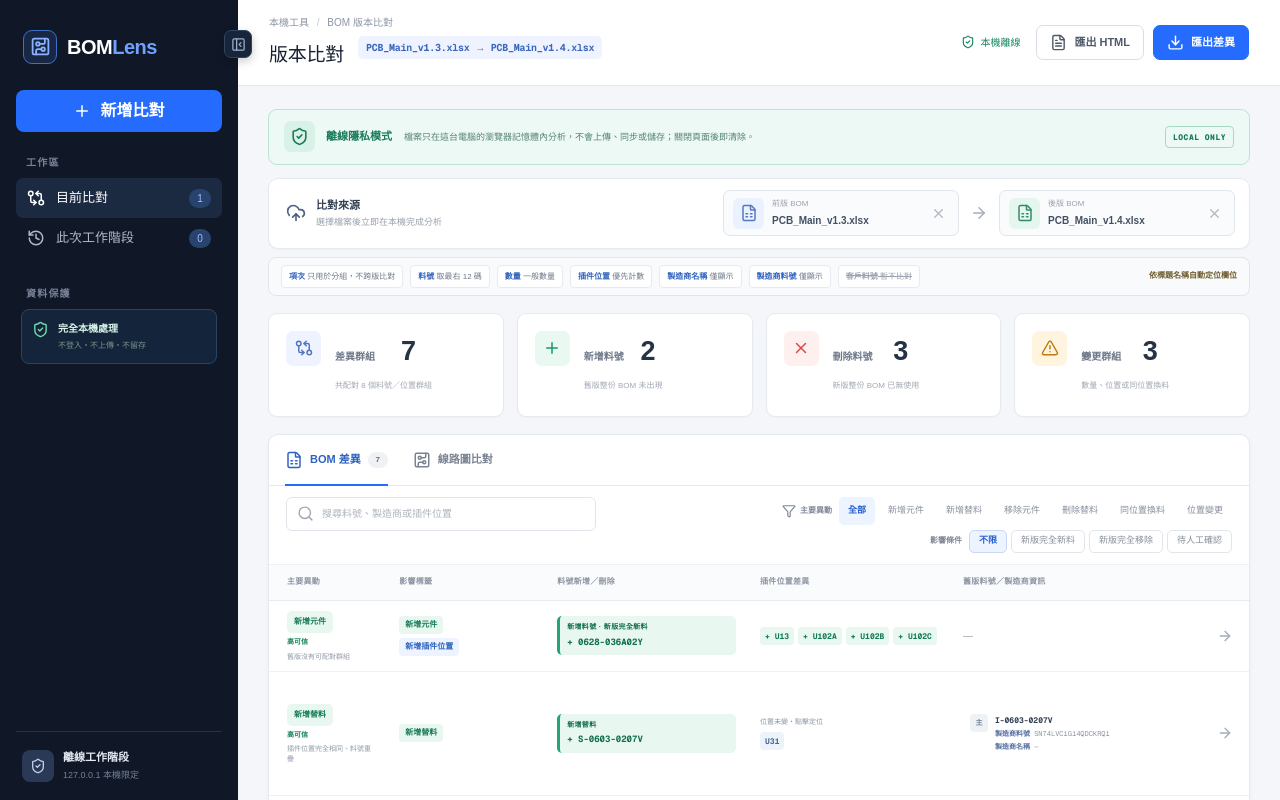
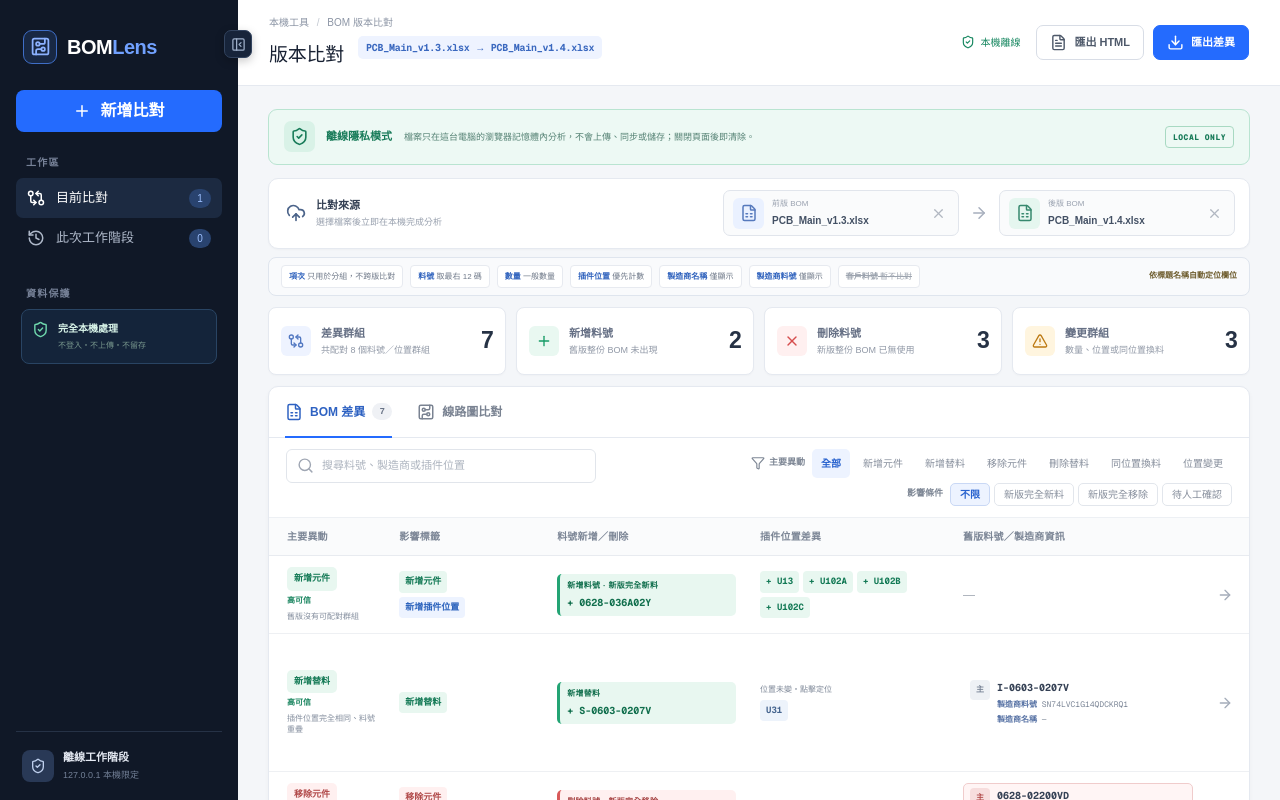
Before and after one commit to johnny802023-YU/BOMLens, a Next.js app: page / in a window 1280 px wide. Shown: the top 800 px of the page. Built offline with nearby package versions, Linux system fonts and the light colour scheme.

Commit message:
Improve BOM result readability

```diff
--- a/app/globals.css
+++ b/app/globals.css
@@ -121,69 +121,69 @@ button { cursor: pointer; }
 .audit-strip strong { color: #315b4b; font-size: 9px; }
 .audit-strip small { color: #70847c; font-size: 8px; white-space: nowrap; overflow: hidden; text-overflow: ellipsis; }
 
-.summary-grid { display: grid; grid-template-columns: repeat(4, 1fr); gap: 13px; margin: 17px 0; }
-.summary-card { min-height: 104px; border-radius: 9px; padding: 17px; display: flex; align-items: flex-start; gap: 14px; border: 1px solid var(--line); background: white; box-shadow: 0 1px 2px rgba(16,24,40,.025); }
-.summary-icon { flex: 0 0 auto; width: 35px; height: 35px; border-radius: 7px; display: grid; place-items: center; background: #eef3ff; color: #5278c2; }
-.summary-icon svg { width: 18px; }
+.summary-grid { display: grid; grid-template-columns: repeat(4, 1fr); gap: 10px; margin: 11px 0; }
+.summary-card { min-height: 68px; border-radius: 8px; padding: 10px 12px; display: flex; align-items: center; gap: 10px; border: 1px solid var(--line); background: white; box-shadow: 0 1px 2px rgba(16,24,40,.025); }
+.summary-icon { flex: 0 0 auto; width: 30px; height: 30px; border-radius: 6px; display: grid; place-items: center; background: #eef3ff; color: #5278c2; }
+.summary-icon svg { width: 16px; }
 .summary-card.added .summary-icon { background: #e9f8f1; color: var(--green); }
 .summary-card.removed .summary-icon { background: #fff0f0; color: var(--red); }
 .summary-card.changed .summary-icon { background: #fff5df; color: var(--amber); }
-.summary-card > div { display: grid; grid-template-columns: auto auto; align-items: baseline; column-gap: 9px; }
-.summary-card small { grid-column: 1; color: #70798a; font-size: 10px; font-weight: 650; }
-.summary-card strong { grid-column: 2; grid-row: 1 / 3; color: #263245; font-size: 27px; letter-spacing: -1px; }
-.summary-card p { grid-column: 1 / 3; margin: 9px 0 0; color: #a0a7b3; font-size: 8px; }
+.summary-card > div { min-width: 0; flex: 1; display: grid; grid-template-columns: 1fr auto; align-items: center; column-gap: 8px; }
+.summary-card small { grid-column: 1; color: #667085; font-size: 11px; font-weight: 700; }
+.summary-card strong { grid-column: 2; grid-row: 1 / 3; color: #263245; font-size: 23px; line-height: 1; letter-spacing: -.7px; }
+.summary-card p { grid-column: 1; margin: 3px 0 0; overflow: hidden; color: #9098a6; font-size: 9px; line-height: 1.25; text-overflow: ellipsis; white-space: nowrap; }
 
 .panel { background: white; border: 1px solid var(--line); border-radius: 10px; overflow: hidden; box-shadow: 0 2px 5px rgba(16,24,40,.035); }
 .tabs { height: 51px; padding: 0 16px; border-bottom: 1px solid var(--line); display: flex; align-items: stretch; gap: 25px; }
-.tabs button { position: relative; border: 0; background: transparent; color: #7a8392; display: flex; align-items: center; gap: 7px; font-size: 11px; font-weight: 700; }
+.tabs button { position: relative; border: 0; background: transparent; color: #7a8392; display: flex; align-items: center; gap: 7px; font-size: 12px; font-weight: 700; }
 .tabs button.active { color: #2e62c2; }
 .tabs button.active::after { content: ""; position: absolute; inset: auto 0 -1px; height: 2px; background: var(--blue); }
-.tabs button span { min-width: 20px; border-radius: 10px; padding: 2px 5px; color: #687386; background: #eff1f5; font-size: 8px; }
+.tabs button span { min-width: 20px; border-radius: 10px; padding: 2px 5px; color: #687386; background: #eff1f5; font-size: 9px; }
 .table-tools { min-height: 76px; border-bottom: 1px solid #edf0f4; padding: 11px 17px; display: flex; align-items: flex-start; justify-content: space-between; gap: 20px; }
 .search { width: 310px; height: 34px; display: flex; align-items: center; gap: 8px; border: 1px solid #e1e5eb; border-radius: 6px; padding: 0 10px; color: #a0a7b4; }
 .search:focus-within { border-color: #9fbbf6; box-shadow: 0 0 0 3px #edf3ff; }
-.search input { min-width: 0; flex: 1; border: 0; outline: none; color: #344054; font-size: 10px; }
+.search input { min-width: 0; flex: 1; border: 0; outline: none; color: #344054; font-size: 11px; }
 .search input::placeholder { color: #adb4bf; }
 .filter-panel { min-width: 0; display: flex; flex-direction: column; align-items: flex-end; gap: 5px; }
 .filters { display: flex; align-items: center; justify-content: flex-end; gap: 4px; color: #9aa1ad; flex-wrap: wrap; }
-.filter-title { margin-right: 3px; display: inline-flex; align-items: center; gap: 4px; color: #7e8795; font-size: 8px; font-weight: 700; white-space: nowrap; }
-.filters button { height: 28px; padding: 0 9px; border: 0; border-radius: 5px; background: transparent; color: #858d9b; font-size: 9px; }
+.filter-title { margin-right: 3px; display: inline-flex; align-items: center; gap: 4px; color: #7e8795; font-size: 9px; font-weight: 700; white-space: nowrap; }
+.filters button { height: 29px; padding: 0 9px; border: 0; border-radius: 5px; background: transparent; color: #858d9b; font-size: 10px; }
 .filters button.active { background: #edf3ff; color: #2862ce; font-weight: 700; }
 .impact-filters button { height: 23px; border: 1px solid #e2e6ec; background: white; }
 .impact-filters button.active { border-color: #c9d8f5; background: #edf3ff; }
 .table-wrap { overflow-x: auto; }
 table { width: 100%; border-collapse: collapse; min-width: 1320px; table-layout: fixed; }
-th { height: 36px; padding: 0 12px; background: #fafbfc; border-bottom: 1px solid #e8ebf0; color: #8d95a3; font-size: 8px; text-transform: uppercase; letter-spacing: .25px; text-align: left; }
+th { height: 38px; padding: 0 12px; background: #fafbfc; border-bottom: 1px solid #e8ebf0; color: #7d8797; font-size: 10px; text-transform: uppercase; letter-spacing: .2px; text-align: left; }
 th:nth-child(1) { width: 105px; padding-left: 18px; } th:nth-child(2) { width: 140px; } th:nth-child(3) { width: 180px; } th:nth-child(4) { width: 180px; } th:nth-child(5) { width: 225px; } th:nth-child(6) { width: 36px; } th:nth-child(7) { width: 225px; } th:nth-child(8) { width: 80px; }
-td { min-height: 57px; padding: 10px 12px; border-bottom: 1px solid #eef0f3; font-size: 10px; vertical-align: middle; }
+td { min-height: 57px; padding: 11px 12px; border-bottom: 1px solid #eef0f3; font-size: 12px; vertical-align: middle; }
 td:first-child { padding-left: 18px; }
 tr:hover td { background: #fbfcff; }
-.badge { display: inline-block; min-width: 42px; padding: 4px 7px; border-radius: 4px; text-align: center; font-size: 8px; font-weight: 800; }
+.badge { display: inline-block; min-width: 46px; padding: 4px 7px; border-radius: 4px; text-align: center; font-size: 9px; font-weight: 800; }
 .badge.added { background: #e8f7f0; color: #19835d; }
 .badge.removed { background: #fff0f0; color: #bd4f4f; }
 .badge.changed { background: #fff3dc; color: #aa6f13; }
-.primary-badge { display: inline-block; padding: 5px 7px; border-radius: 5px; font-size: 8px; font-weight: 800; white-space: nowrap; }
+.primary-badge { display: inline-block; padding: 5px 7px; border-radius: 5px; font-size: 9px; font-weight: 800; white-space: nowrap; }
 .primary-badge.added { color: #147a56; background: #e8f7f0; }
 .primary-badge.removed { color: #b14949; background: #fff0f0; }
 .primary-badge.changed { color: #2c63bd; background: #edf3ff; }
 .primary-badge.replacement { color: #9a651b; background: #fff3dc; }
 .primary-stack { display: flex; flex-direction: column; align-items: flex-start; gap: 4px; }
-.confidence { font-size: 7px; font-weight: 800; }
+.confidence { font-size: 8px; font-weight: 800; }
 .confidence.high { color: #16835d; }.confidence.medium { color: #9a651b; }.confidence.low { color: #b14949; }
-.match-reason { max-width: 100px; color: #9099a8; font-size: 7px; line-height: 1.35; }
-.refdes { font-family: var(--font-geist-mono); color: #364258; font-size: 10px; }
+.match-reason { max-width: 105px; color: #838d9d; font-size: 8px; line-height: 1.4; }
+.refdes { font-family: var(--font-geist-mono); color: #364258; font-size: 11px; }
 .no-change { color: #a5acb7; }
 .b-diff-list { display: flex; flex-direction: column; gap: 5px; }
 .b-diff { padding: 6px 7px; display: flex; flex-direction: column; gap: 3px; border-radius: 5px; }
 .b-diff.added { color: #116f4d; background: #e8f7f0; border-left: 3px solid #23a474; }
 .b-diff.removed { color: #a74343; background: #fff0f0; border-left: 3px solid #d85a5a; }
-.b-diff span { font-size: 7px; font-weight: 800; letter-spacing: .35px; }
-.b-diff strong { font-family: var(--font-geist-mono); font-size: 9px; }
+.b-diff span { font-size: 8px; font-weight: 800; letter-spacing: .3px; }
+.b-diff strong { font-family: var(--font-geist-mono); font-size: 10px; }
 .b-diff-none { display: flex; flex-direction: column; gap: 4px; color: #8a93a1; }
-.b-diff-none strong { font-size: 8px; }
-.b-diff-none small { color: #7b61a8; font-size: 7px; }
+.b-diff-none strong { font-size: 9px; }
+.b-diff-none small { color: #7b61a8; font-size: 8px; }
 .change-list { display: flex; flex-direction: column; align-items: flex-start; gap: 4px; }
-.change-pill { display: inline-block; padding: 3px 6px; border-radius: 4px; font-size: 8px; font-weight: 700; }
+.change-pill { display: inline-block; padding: 4px 6px; border-radius: 4px; font-size: 9px; font-weight: 700; }
 .change-pill.added { color: #147a56; background: #e8f7f0; }
 .change-pill.removed { color: #b14949; background: #fff0f0; }
 .change-pill.position { color: #2c63bd; background: #edf3ff; }
@@ -195,26 +195,26 @@ tr:hover td { background: #fbfcff; }
 .part-entry { min-width: 0; padding: 4px 6px; display: flex; gap: 7px; align-items: flex-start; border: 1px solid transparent; border-radius: 5px; }
 .part-entry.added { border-color: #bce6d3; background: #effaf5; }
 .part-entry.removed { border-color: #f0cccc; background: #fff5f5; }
-.part-role { flex: 0 0 auto; width: 18px; height: 18px; display: grid; place-items: center; border-radius: 4px; background: #eef1f5; color: #758093; font-size: 7px; font-weight: 800; }
+.part-role { flex: 0 0 auto; width: 20px; height: 20px; display: grid; place-items: center; border-radius: 4px; background: #eef1f5; color: #758093; font-size: 8px; font-weight: 800; }
 .part-entry.added .part-role { background: #d8f1e5; color: #147a56; }
 .part-entry.removed .part-role { background: #f7dddd; color: #b14949; }
 .part-entry > div { min-width: 0; display: flex; flex-direction: column; gap: 3px; }
-.part-entry strong { overflow: hidden; color: #344054; font-family: var(--font-geist-mono); font-size: 8px; text-overflow: ellipsis; white-space: nowrap; }
-.part-entry small { overflow: hidden; color: #8d96a5; font-family: var(--font-geist-mono); font-size: 7px; text-overflow: ellipsis; white-space: nowrap; }
+.part-entry strong { overflow: hidden; color: #344054; font-family: var(--font-geist-mono); font-size: 10px; text-overflow: ellipsis; white-space: nowrap; }
+.part-entry small { overflow: hidden; color: #7f8999; font-family: var(--font-geist-mono); font-size: 8px; text-overflow: ellipsis; white-space: nowrap; }
 .part-entry small b { color: #5873a5; }
 .position-list { display: flex; align-items: flex-start; gap: 4px; flex-wrap: wrap; }
-.position-list.unchanged small { width: 100%; color: #8993a2; font-size: 7px; }
-.position-chip { padding: 3px 5px; border: 0; border-radius: 4px; font-family: var(--font-geist-mono); font-size: 8px; font-weight: 700; cursor: zoom-in; }
+.position-list.unchanged small { width: 100%; color: #7d8797; font-size: 8px; }
+.position-chip { padding: 4px 6px; border: 0; border-radius: 4px; font-family: var(--font-geist-mono); font-size: 9px; font-weight: 700; cursor: zoom-in; }
 .position-chip:hover { outline: 2px solid #a9c3f9; outline-offset: 1px; }
 .position-chip.added { color: #147a56; background: #e8f7f0; }
 .position-chip.removed { color: #b14949; background: #fff0f0; }
 .position-chip.changed { color: #9a651b; background: #fff3dc; }
 .position-chip.neutral { color: #46658f; background: #edf3fb; }
 .row-arrow { color: #a5adba; }
-.qty { color: #748093; font-family: var(--font-geist-mono); font-size: 9px; }
+.qty { color: #677386; font-family: var(--font-geist-mono); font-size: 10px; }
 .changed-qty { color: #a2660c; background: #fff6e6; padding: 4px 6px; border-radius: 4px; }
 .empty-state { padding: 45px; text-align: center; color: #9aa2af; font-size: 11px; }
-.table-footer { min-height: 46px; padding: 0 18px; display: flex; align-items: center; justify-content: space-between; color: #99a0ac; font-size: 8px; }
+.table-footer { min-height: 46px; padding: 0 18px; display: flex; align-items: center; justify-content: space-between; color: #8992a1; font-size: 9px; }
 .legend { display: flex; align-items: center; gap: 6px; }
 .legend i { width: 6px; height: 6px; border-radius: 50%; display: inline-block; margin-left: 8px; }
 .green-dot { background: var(--green); } .amber-dot { background: #e09a25; }
@@ -323,7 +323,7 @@ tr:hover td { background: #fbfcff; }
   .pair-arrow { align-self: center; transform: rotate(90deg); }
   .file-chip { width: 100%; flex: auto; }
   .summary-grid { gap: 9px; }
-  .summary-card { min-height: 92px; padding: 13px; }
+  .summary-card { min-height: 64px; padding: 10px; }
   .summary-icon { display: none; }
   .table-tools { align-items: stretch; flex-direction: column; gap: 8px; }
   .search { width: 100%; }
```
